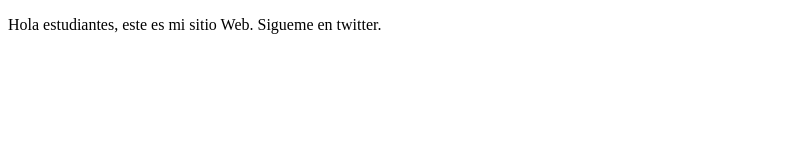
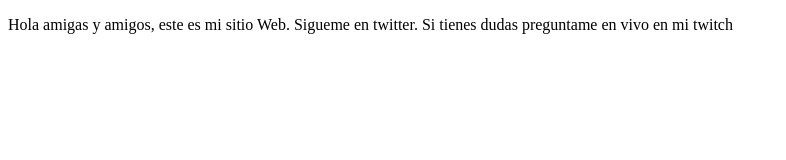
Before and after one commit to jheanpierre/proyectoDemoCursoPrework, a plain HTML site: page index.html in a window 1280 px wide. Shown: the whole page, without its empty margins (0-786 px from the left). Drawn offline with Linux system fonts and the light colour scheme.

Commit message:
cambios agregamos sitio de twitch

```diff
--- a/index.html
+++ b/index.html
@@ -8,7 +8,7 @@
 </head>
 <body>
     <p>
-        Hola estudiantes, este es mi sitio Web. Sigueme en twitter.
+        Hola amigas y amigos, este es mi sitio Web. Sigueme en twitter. Si tienes dudas preguntame en vivo en mi twitch
     </p>
 </body>
 </html>
```
